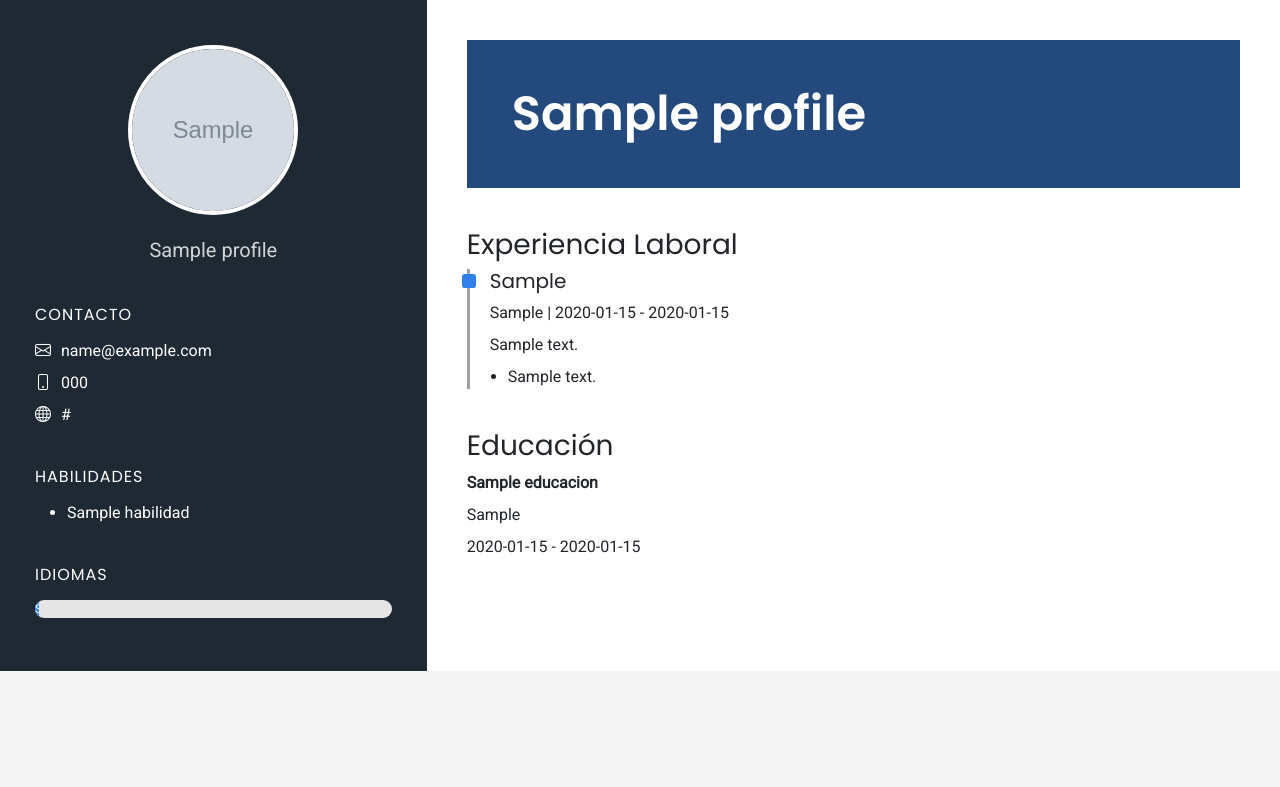
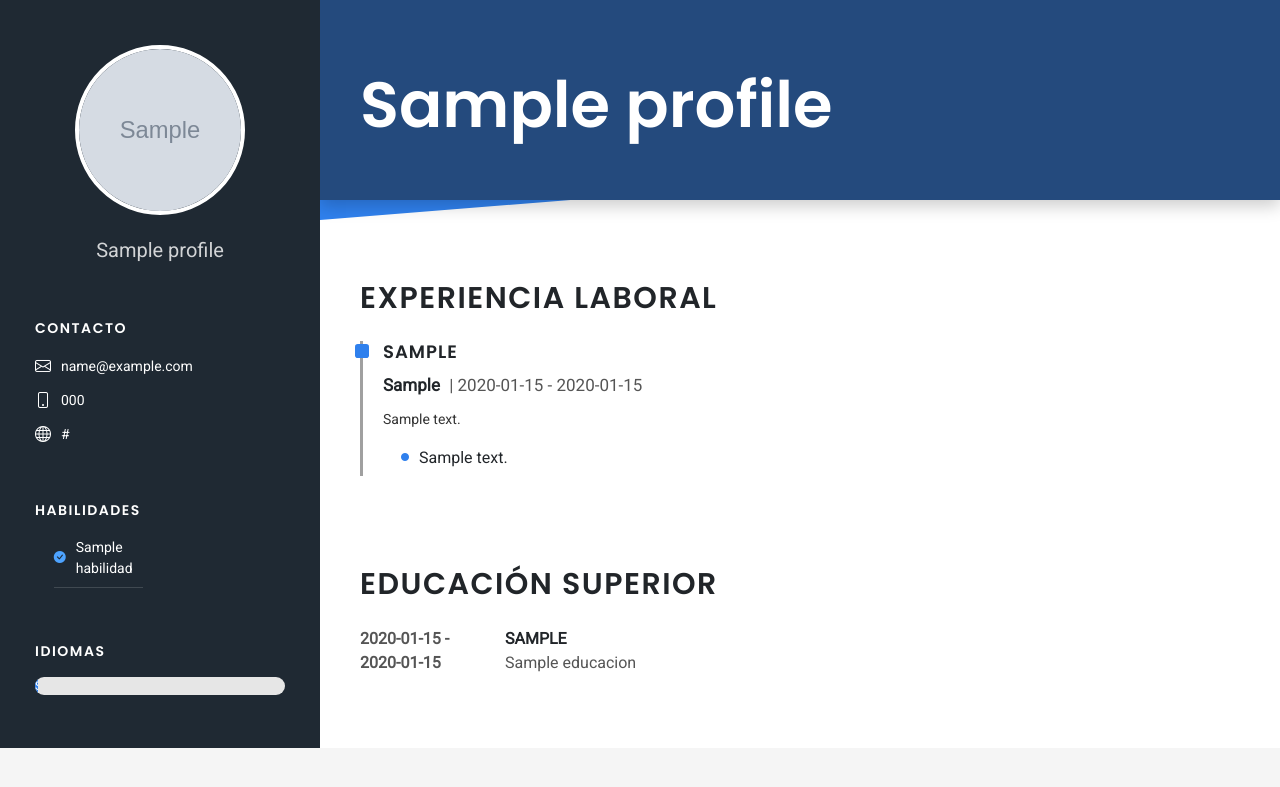
Before and after one commit to marechek/mi_cv, a Django app: page / in a window 1280 px wide. Shown: the top 787 px of the page. Run offline with Django 5.2, Linux system fonts and the light colour scheme; tables that the repository leaves empty hold one stand-in row (values such as "Sample post"); grey boxes marked "Sample" are stand-in pictures.

Commit message:
Ajustes en pagina principal y en hoja de estilos

```diff
--- a/cv/templates/cv/index.html
+++ b/cv/templates/cv/index.html
@@ -1,5 +1,6 @@
 {% extends "base.html" %}
 
+{% load static %}
 {% block title %}
 Mi CV
 {% endblock %}
@@ -12,14 +13,14 @@ Mi CV
 
         <!-- COLUMNA IZQUIERDA -->
 
-        <div class="col-lg-4 col-md-5 left-column">
+        <div class="col-lg-3 col-md-4 left-column">
 
             <div class="profile-section text-center">
 
                 {% if profile.foto %}
                 <img src="{{ profile.foto.url }}" class="profile-img">
                 {% else %}
-                <img src="https://via.placeholder.com/180" class="profile-img">
+                <img src="{% static 'img/placeholder.png' %}" class="profile-img">
                 {% endif %}
 
                 <p class="profile-title">{{ profile.titulo }}</p>
@@ -38,19 +39,25 @@ Mi CV
 
             </div>
 
-            <div class="section">
+            <div class="section habilidades-section">
 
                 <h4>Habilidades</h4>
 
-                <ul>
+                <div class="habilidades-grid">
 
                     {% for habilidad in habilidades %}
 
-                    <li>{{ habilidad.nombre }}</li>
+                    <div class="habilidad-item">
+
+                        <i class="bi bi-check-circle-fill"></i>
+
+                        <span>{{ habilidad.nombre }}</span>
+
+                    </div>
 
                     {% endfor %}
 
-                </ul>
+                </div>
 
             </div>
 
@@ -79,7 +86,7 @@ Mi CV
 
         <!-- COLUMNA DERECHA -->
 
-        <div class="col-lg-8 col-md-7 right-column">
+        <div class="col-lg-9 col-md-8 right-column">
 
             <div class="header-name">
 
@@ -89,7 +96,7 @@ Mi CV
 
             <div class="section">
 
-                <h3>Experiencia Laboral</h3>
+                <h3>EXPERIENCIA LABORAL</h3>
 
                 <div class="timeline">
 
@@ -97,17 +104,29 @@ Mi CV
 
                     <div class="timeline-item">
 
-                        <h5>{{ exp.cargo }}</h5>
+                        <h4 class="exp-role">{{ exp.cargo }}</h4>
 
-                        <p>{{ exp.empresa }} | {{ exp.fecha_inicio }} - {{ exp.fecha_fin }}</p>
+                        <div class="exp-meta">
+                            <strong>{{ exp.empresa }}</strong>
+                            <span>| {{ exp.fecha_inicio }} - {% if exp.fecha_fin %}
+                                {{ exp.fecha_fin }}
+                                {% else %}
+                                Actualidad
+                                {% endif %}</span>
+                        </div>
 
-                        <p>{{ exp.descripcion }}</p>
+                        <p class="exp-desc">
+                            {{ exp.descripcion }}
+                        </p>
 
-                        <ul>
+                        <ul class="exp-logros">
 
                             {% for logro in exp.logros.all %}
 
-                            <li>{{ logro.descripcion }}</li>
+                            <li>
+                                <i class="bi bi-circle-fill"></i>
+                                {{ logro.descripcion }}
+                            </li>
 
                             {% endfor %}
 
@@ -121,19 +140,31 @@ Mi CV
 
             </div>
 
-            <div class="section">
+            <div class="section education-section">
 
-                <h3>Educación</h3>
+                <h3>EDUCACIÓN SUPERIOR</h3>
 
                 {% for edu in educaciones %}
 
-                <p><strong>{{ edu.titulo }}</strong></p>
+                <div class="education-item">
 
-                <p>{{ edu.institucion }}</p>
+                    <div class="education-years">
+                        {{ edu.fecha_inicio }} - {{ edu.fecha_fin }}
+                    </div>
 
-                <p>{{ edu.fecha_inicio }} - {{ edu.fecha_fin }}</p>
+                    <div class="education-details">
 
-                <br>
+                        <div class="education-institution">
+                            {{ edu.institucion }}
+                        </div>
+
+                        <div class="education-title">
+                            {{ edu.titulo }}
+                        </div>
+
+                    </div>
+
+                </div>
 
                 {% endfor %}
 
--- a/static/css/style.css
+++ b/static/css/style.css
@@ -4,11 +4,48 @@ body {
 }
 
 h1,
-h2,
-h3,
-h4,
+h2 {
+    font-family: 'Poppins', sans-serif;
+}
+
+h3 {
+    font-family: 'Poppins', sans-serif;
+    font-weight: bold;
+}
+
+h4 {
+    font-family: 'Poppins', sans-serif;
+    font-size: 16px;
+    font-weight: 600;
+    letter-spacing: 1px;
+}
+
 h5 {
     font-family: 'Poppins', sans-serif;
+    font-weight: bold;
+}
+
+.header-name {
+    background: #244a7d;
+    position: relative;
+    z-index: 2;
+    color: white;
+    padding: 35px 40px;
+
+    margin-left: -40px;
+    margin-right: -40px;
+
+    margin-top: -50px;
+    margin-bottom: 80px;
+    box-shadow: 0 6px 16px rgba(0, 0, 0, 0.2);
+    height: 200px;
+}
+
+.header-name h1 {
+    padding-top: 32px;
+    margin: 0;
+    font-size: 64px;
+    font-weight: 600;
 }
 
 .cv-container {
@@ -23,7 +60,43 @@ h5 {
 
 .right-column {
     background: white;
-    padding: 40px;
+    padding: 50px 40px;
+    position: relative;
+    overflow: hidden;
+}
+
+.right-column h3 {
+    font-size: 24px;
+    margin-bottom: 25px;
+}
+
+.right-column .section h3 {
+    font-size: 30px;
+    font-weight: 700;
+    letter-spacing: 1.5px;
+}
+
+.right-column .section {
+    position: relative;
+    max-width: 1000px;
+    margin: auto;
+    z-index: 2;
+}
+
+.right-column .education-section {
+    margin-top: 90px;
+}
+
+.right-column::before {
+    content: "";
+    position: absolute;
+    top: 0;
+    left: 0;
+    width: 100%;
+    height: 220px;
+    background: #2f80ed;
+    clip-path: polygon(0 0, 100% 0, 100% 65%, 0 100%);
+    z-index: 0;
 }
 
 .profile-img {
@@ -33,6 +106,10 @@ h5 {
     object-fit: cover;
     border: 4px solid white;
     margin-bottom: 20px;
+}
+
+.profile-section {
+    margin-bottom: 35px;
 }
 
 .profile-name {
@@ -47,38 +124,37 @@ h5 {
 }
 
 .section {
-    margin-top: 40px;
+    margin-top: 55px;
 }
 
 .section h4 {
-    font-size: 16px;
+    font-size: 14px;
     text-transform: uppercase;
-    letter-spacing: 1px;
-    margin-bottom: 15px;
+    letter-spacing: 1.5px;
+    margin-bottom: 18px;
+    text-align: left;
 }
 
 .section p {
     display: flex;
     align-items: center;
     gap: 10px;
-    margin-bottom: 8px;
+    margin-bottom: 10px;
+    font-size: 14px;
 }
 
 .section i {
     font-size: 16px;
 }
 
-.header-name {
-    background: #244a7d;
-    color: white;
-    padding: 45px;
-    margin-bottom: 40px;
+.section ul {
+    list-style: none;
+    padding-left: 0;
 }
 
-.header-name h1 {
-    font-size: 48px;
-    font-weight: 700;
-    margin: 0;
+.section ul li {
+    padding: 5px 0;
+    border-bottom: 1px solid rgba(255, 255, 255, 0.1);
 }
 
 .timeline {
@@ -94,8 +170,8 @@ h5 {
 .timeline-item::before {
     content: "";
     position: absolute;
-    left: -28px;
-    top: 5px;
+    left: -28.5px;
+    top: 3px;
     width: 14px;
     height: 14px;
     background: #2f80ed;
@@ -110,6 +186,22 @@ h5 {
     margin-bottom: 5px;
 }
 
+.timeline-item h4.exp-role {
+    font-size: 18px;
+    font-weight: 550;
+    letter-spacing: 1px;
+    margin-bottom: 10px;
+}
+
+.timeline-item h5 {
+    font-weight: 600;
+    margin-bottom: 5px;
+}
+
+.timeline-item p {
+    margin-bottom: 8px;
+}
+
 .progress {
     height: 18px;
     background: #e6e6e6;
@@ -121,3 +213,144 @@ h5 {
     background: #2f80ed;
     border-radius: 10px;
 }
+
+.education-section {
+    margin-top: 80px;
+}
+
+.education-item {
+    display: flex;
+    gap: 25px;
+    margin-bottom: 22px;
+    align-items: center;
+}
+
+.education-years {
+    width: 120px;
+    font-weight: 600;
+    color: #555;
+}
+
+.education-details {
+    flex: 1;
+}
+
+.education-institution {
+    font-weight: 600;
+    text-transform: uppercase;
+}
+
+.education-title {
+    color: #555;
+}
+
+.habilidades-grid {
+    display: grid;
+    grid-template-columns: 1fr 1fr;
+    gap: 14px 35px;
+    width: 85%;
+    margin: 0 auto;
+}
+
+.habilidad-item {
+    display: flex;
+    align-items: center;
+    gap: 10px;
+
+    padding-bottom: 8px;
+    border-bottom: 1px solid rgba(255, 255, 255, 0.15);
+}
+
+.habilidad-item span {
+    font-size: 14px;
+}
+
+.habilidad-item i {
+    color: #4da3ff;
+    font-size: 12px;
+}
+
+.habilidades-grid {
+    max-width: 420px;
+}
+
+.idiomas-list {
+    padding-left: 20px;
+}
+
+.idiomas-list li {
+    margin-bottom: 10px;
+}
+
+.idioma-nombre {
+    font-weight: 600;
+    margin-bottom: 4px;
+}
+
+.idioma-nivel {
+    font-size: 14px;
+    color: #555;
+}
+
+.exp-role {
+    font-size: 28px;
+    font-weight: 700;
+    letter-spacing: 1px;
+    margin-bottom: 8px;
+}
+
+.exp-meta {
+    font-size: 17px;
+    margin-bottom: 10px;
+}
+
+.exp-meta span {
+    color: #555;
+    margin-left: 5px;
+}
+
+.exp-desc {
+    font-size: 17px;
+    line-height: 1.7;
+    margin-bottom: 18px;
+    color: #333;
+}
+
+.exp-logros {
+    list-style: none;
+    padding-left: 0;
+}
+
+.exp-logros li {
+    display: flex;
+    gap: 10px;
+    margin-bottom: 10px;
+    line-height: 1.6;
+    font-size: 16px;
+}
+
+.exp-logros i {
+    color: #2f80ed;
+    font-size: 8px;
+    margin-top: 7px;
+}
+
+@media (max-width: 768px) {
+
+    .left-column {
+        text-align: center;
+    }
+
+    .profile-img {
+        margin: auto;
+    }
+
+    .header-name {
+        padding: 30px;
+    }
+
+    .habilidades-grid {
+        grid-template-columns: 1fr;
+    }
+
+}
```
Also changed, not shown: media/profile/profile_photo.png (renamed from profile/profile_photo.png), media/static/img/profile_photo.png (deleted), profile/profile_photo_SJm35e5.png (deleted), static/img/placeholder.png (added), static/img/profile_photo.png (deleted), static/img/profile_photo_b7Kuf7N.png (deleted).
